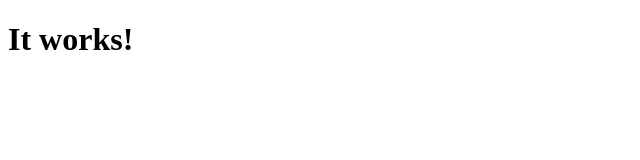
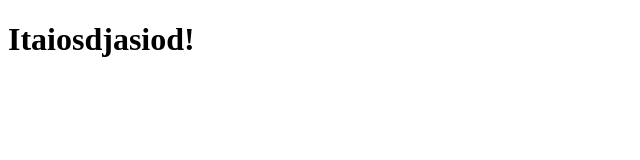
Before and after one commit to Muhammad-Fahad-23/Coursera-JohnHopkins-Assignments, a plain HTML site: page assignment-1/index.html in a window 1280 px wide. Shown: the whole page, without its empty margins (0-640 px from the left). Drawn offline with Linux system fonts and the light colour scheme.

Commit message:
editing html/css

```diff
--- a/assignment-1/index.html
+++ b/assignment-1/index.html
@@ -6,6 +6,6 @@
     <title>Module 2 Coding Assignment</title>
 </head>
 <body>
-    <h1>It works!</h1>
+    <h1>Itaiosdjasiod!</h1>
 </body>
 </html>
```
